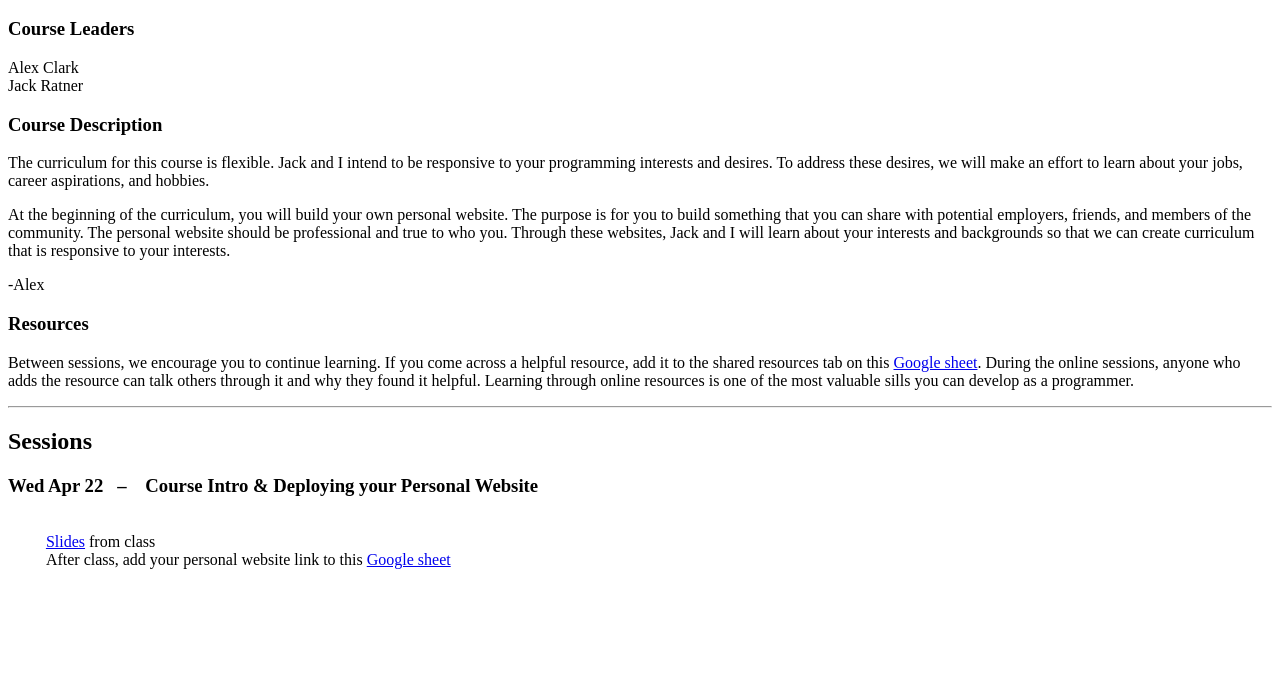
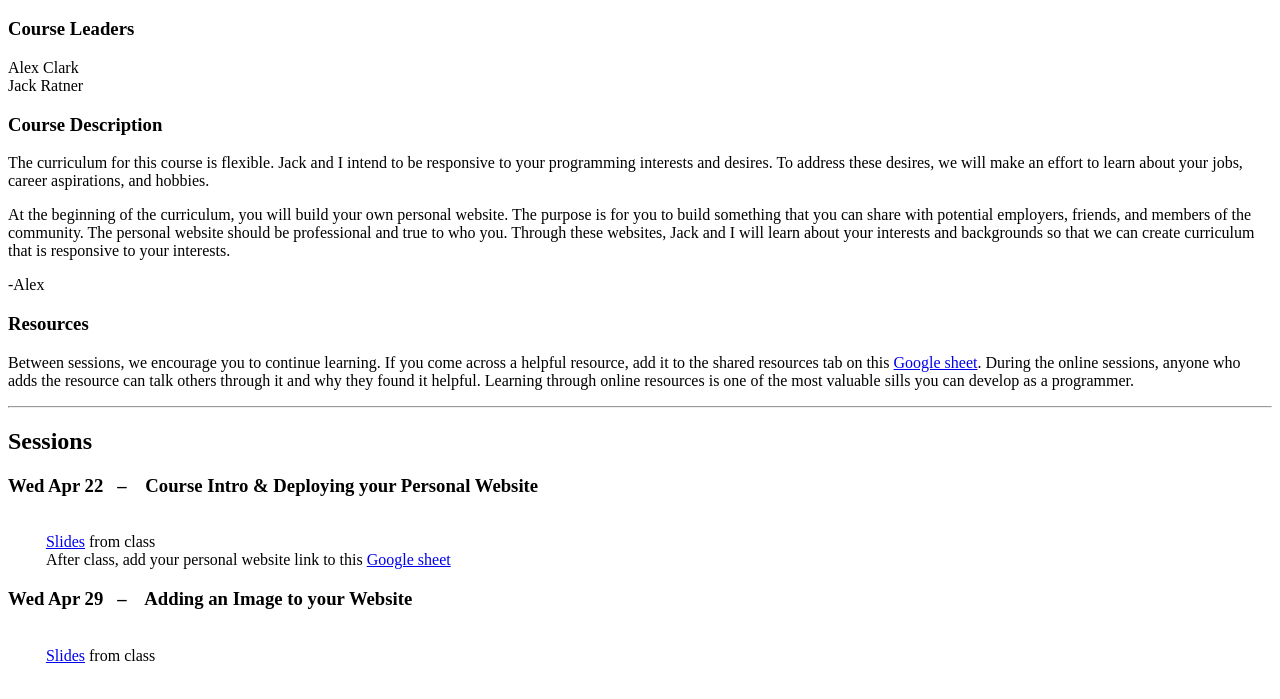
Before and after one commit to brooklyncs/brooklyncs.github.io, a plain HTML site: page index.html in a window 1280 px wide. Shown: the part 101-800 px from the top of the page. Drawn offline with Linux system fonts and the light colour scheme.

Commit message:
update with session 2

```diff
--- a/index.html
+++ b/index.html
@@ -33,7 +33,6 @@
 
   <h2>Sessions</h3>
 
-	<p>
       <h3>Wed Apr 22 &ensp;– &ensp; Course Intro & Deploying your Personal Website</h3>
       <br>
       <span class="indent">
@@ -43,8 +42,11 @@
          After class, add your personal website link to this <a href="https://docs.google.com/spreadsheets/d/1rXuxre7-hY498tjmCGNHuBf044cf41342UnxWcXRNBs/edit#gid=0" target="_blank">Google sheet</a></p>
      </span>
 
-	</p>
-
+      <h3>Wed Apr 29 &ensp;– &ensp; Adding an Image to your Website</h3>
+      <br>
+      <span class="indent">
+         <a href="https://docs.google.com/presentation/d/1aIh-xiFuFx2HHa0dEclpyHKa19PBrPHZoqS1-5dyDG0/edit" target="_blank">Slides</a> from class <br>
+     </span>
 
  </body>
  </html>
```
Lines whose indentation alone changed are shown as unchanged.
